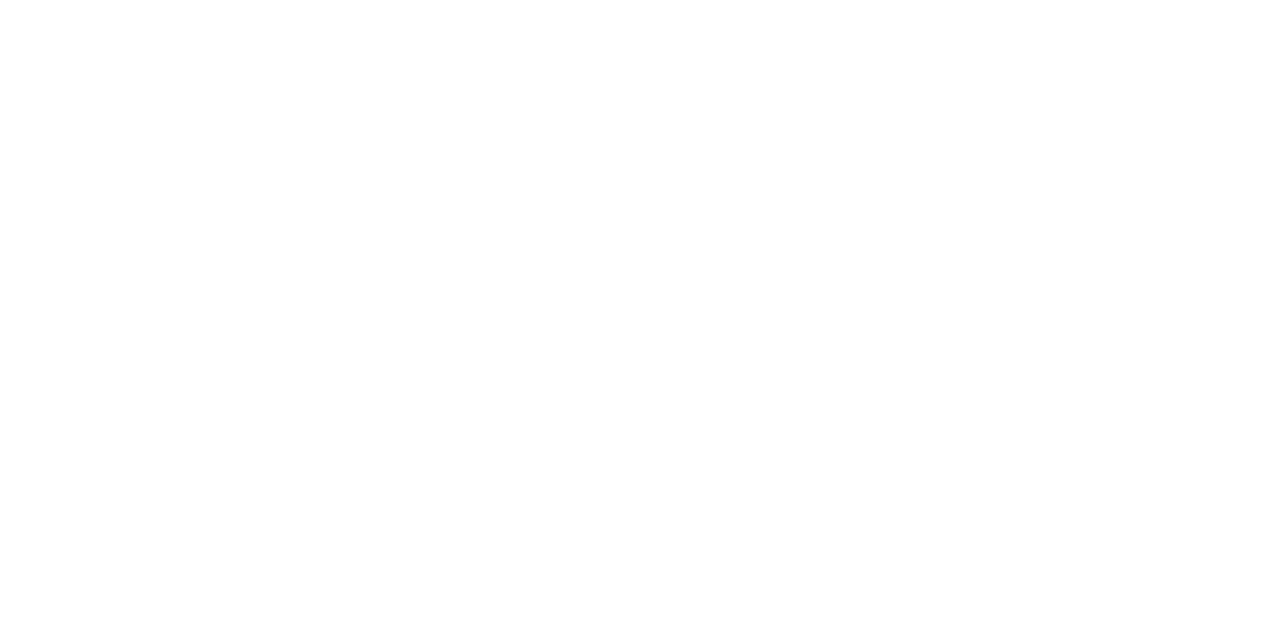
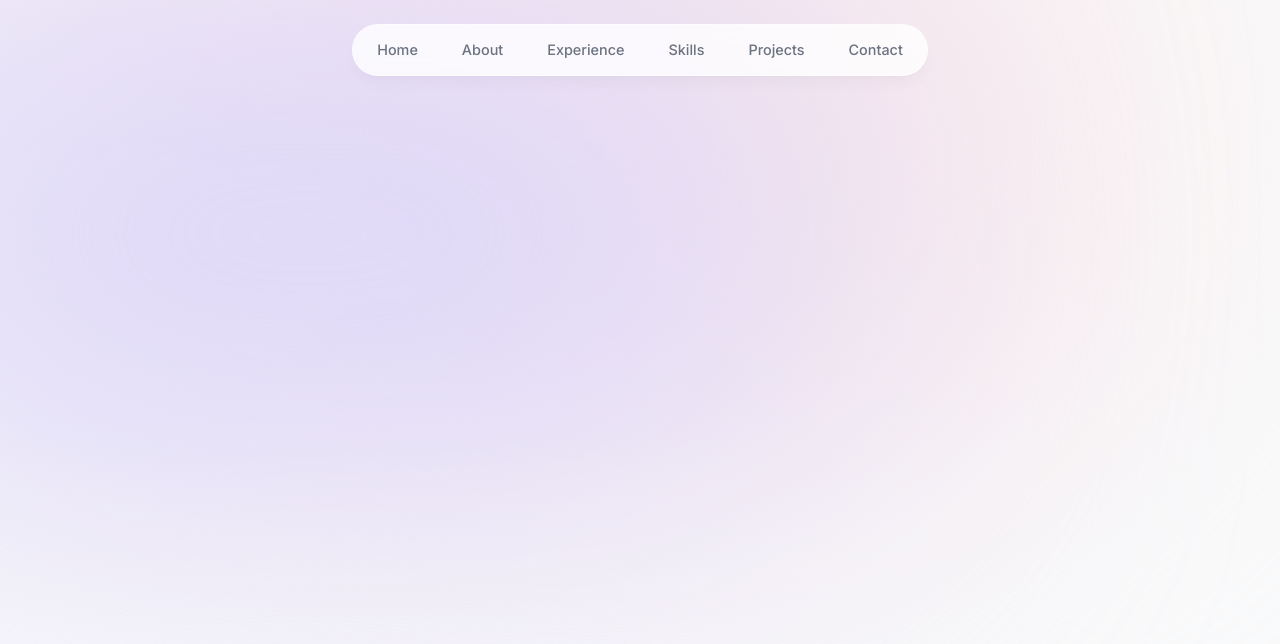
Before and after one commit to thehashmap/thehashmap.github.io, a Next.js app: page / in a window 1280 px wide. Shown: the top 644 px of the page. Built offline with nearby package versions, Linux system fonts and the light colour scheme.

Commit message:
feat: header

```diff
--- a/app/layout.tsx
+++ b/app/layout.tsx
@@ -1,22 +1,28 @@
-import './globals.css'
-import type { Metadata } from 'next'
-import { Inter } from 'next/font/google'
+import "./globals.css";
+import Header from "@/components/header";
+import type { Metadata } from "next";
+import { Inter } from "next/font/google";
 
-const inter = Inter({ subsets: ['latin'] })
+const inter = Inter({ subsets: ["latin"] });
 
 export const metadata: Metadata = {
-  title: 'Create Next App',
-  description: 'Generated by create next app',
-}
+  title: "Nikhil | Portfolio",
+  description: "Nikhil is a full-stack developer",
+};
 
 export default function RootLayout({
   children,
 }: {
-  children: React.ReactNode
+  children: React.ReactNode;
 }) {
   return (
     <html lang="en">
-      <body className={inter.className}>{children}</body>
+      <body className={`${inter.className} bg-gray-50 text-gray-950 relative `}>
+        <div className="bg-[#fbe2e3] absolute top-[-6rem] -z-10 right-[11rem] h-[31.25rem] w-[31.25rem] rounded-full blur-[10rem] sm:w-[68.75rem]"></div>
+        <div className="bg-[#dbd7fb] absolute top-[-1rem] -z-10 left-[-35rem] h-[31.25rem] w-[50rem] rounded-full blur-[10rem] sm:w-[68.75rem] md:left-[-33rem] lg:left-[-28rem] xl:left-[-15rem] 2xl:left-[-5rem] "></div>
+        <Header />
+        {children}
+      </body>
     </html>
-  )
+  );
 }
--- /dev/null
+++ b/components/header.tsx
@@ -0,0 +1,38 @@
+"use client";
+
+import React from "react";
+import { motion } from "framer-motion";
+import { links } from "@/lib/data";
+import Link from "next/link";
+
+export default function Header() {
+  return (
+    <header className="z-[999] relative">
+      <motion.div
+        className="fixed top-0 left-1/2 h-[4.5rem] w-full rounded-none border border-white border-opacity-40 bg-white bg-opacity-80 shadow-lg shadow-black/[0.03] backdrop-blur-[0.5rem] sm:top-6 sm:h-[3.25rem] sm:w-[36rem] sm:rounded-full"
+        initial={{ y: -100, x: "-50%", opacity: 0 }}
+        animate={{ y: 0, x: "-50%", opacity: 1 }}
+      ></motion.div>
+
+      <nav className="flex fixed top-[0.15rem] left-1/2 h-12 -translate-x-1/2 py-2 sm:top-[1.7rem] sm:h-[initial] sm:py-0">
+        <ul className="flex w-[22rem] flex-wrap items-center justify-center gap-y-1 text-[0.9rem] font-medium text-gray-500 sm:w-[initial] sm:flex-nowrap sm:gap-5">
+          {links.map((link) => (
+            <motion.li
+              className="h-3/4 flex items-center justify-center relative"
+              key={link.hash}
+              initial={{ y: -100, opacity: 0 }}
+              animate={{ y: 0, opacity: 1 }}
+            >
+              <Link
+                className="flex w-full items-center justify-center px-3 py-3 hover:text-gray-950 transition"
+                href={link.hash}
+              >
+                {link.name}
+              </Link>
+            </motion.li>
+          ))}
+        </ul>
+      </nav>
+    </header>
+  );
+}
--- /dev/null
+++ b/lib/data.ts
@@ -0,0 +1,122 @@
+import React from "react";
+import { CgWorkAlt } from "react-icons/cg";
+import { FaReact } from "react-icons/fa";
+import { LuGraduationCap } from "react-icons/lu";
+import nextsvg from "@/public/next.svg";
+
+export const links = [
+  {
+    name: "Home",
+    hash: "#home",
+  },
+  {
+    name: "About",
+    hash: "#about",
+  },
+  {
+    name: "Experience",
+    hash: "#experience",
+  },
+  {
+    name: "Skills",
+    hash: "#skills",
+  },
+  {
+    name: "Projects",
+    hash: "#projects",
+  },
+  {
+    name: "Contact",
+    hash: "#contact",
+  },
+] as const;
+
+export const experiencesData = [
+  {
+    title: "Lorem Ipsum",
+    location: "Lorem Ipsum",
+    description:
+      "Lorem ipsum dolor sit amet, consectetur adipiscing elit. Nullam eu urna id nisi tincidunt accumsan. Integer tincidunt, justo nec cursus feugiat, lorem dolor pellentesque tortor, non malesuada risus metus sit amet urna.",
+    icon: React.createElement(LuGraduationCap),
+    date: "Lorem Ipsum",
+  },
+  {
+    title: "Lorem Ipsum",
+    location: "Lorem Ipsum",
+    description:
+      "Lorem ipsum dolor sit amet, consectetur adipiscing elit. Nullam eu urna id nisi tincidunt accumsan. Integer tincidunt, justo nec cursus feugiat, lorem dolor pellentesque tortor, non malesuada risus metus sit amet urna.",
+    icon: React.createElement(CgWorkAlt),
+    date: "Lorem Ipsum - Lorem Ipsum",
+  },
+  {
+    title: "Lorem Ipsum",
+    location: "Lorem Ipsum",
+    description:
+      "Lorem ipsum dolor sit amet, consectetur adipiscing elit. Nullam eu urna id nisi tincidunt accumsan. Integer tincidunt, justo nec cursus feugiat, lorem dolor pellentesque tortor, non malesuada risus metus sit amet urna.",
+    icon: React.createElement(FaReact),
+    date: "Lorem Ipsum - Lorem Ipsum",
+  },
+] as const;
+
+export const projectsData = [
+  {
+    title: "Lorem Ipsum",
+    description:
+      "Lorem ipsum dolor sit amet, consectetur adipiscing elit. Nullam eu urna id nisi tincidunt accumsan. Integer tincidunt, justo nec cursus feugiat, lorem dolor pellentesque tortor, non malesuada risus metus sit amet urna.",
+    tags: [
+      "Lorem Ipsum",
+      "Lorem Ipsum",
+      "Lorem Ipsum",
+      "Lorem Ipsum",
+      "Lorem Ipsum",
+    ],
+    imageUrl: nextsvg,
+  },
+  {
+    title: "Lorem Ipsum",
+    description:
+      "Lorem ipsum dolor sit amet, consectetur adipiscing elit. Nullam eu urna id nisi tincidunt accumsan. Integer tincidunt, justo nec cursus feugiat, lorem dolor pellentesque tortor, non malesuada risus metus sit amet urna.",
+    tags: [
+      "Lorem Ipsum",
+      "Lorem Ipsum",
+      "Lorem Ipsum",
+      "Lorem Ipsum",
+      "Lorem Ipsum",
+    ],
+    imageUrl: nextsvg,
+  },
+  {
+    title: "Lorem Ipsum",
+    description:
+      "Lorem ipsum dolor sit amet, consectetur adipiscing elit. Nullam eu urna id nisi tincidunt accumsan. Integer tincidunt, justo nec cursus feugiat, lorem dolor pellentesque tortor, non malesuada risus metus sit amet urna.",
+    tags: [
+      "Lorem Ipsum",
+      "Lorem Ipsum",
+      "Lorem Ipsum",
+      "Lorem Ipsum",
+      "Lorem Ipsum",
+    ],
+    imageUrl: nextsvg,
+  },
+] as const;
+
+export const skillsData = [
+  "HTML",
+  "CSS",
+  "JavaScript",
+  "TypeScript",
+  "React",
+  "Next.js",
+  "Node.js",
+  "Git",
+  "Tailwind",
+  "Prisma",
+  "MongoDB",
+  "Redux",
+  "GraphQL",
+  "Apollo",
+  "Express",
+  "PostgreSQL",
+  "Python",
+  "Framer Motion",
+] as const;
--- a/package.json
+++ b/package.json
@@ -9,9 +9,11 @@
     "lint": "next lint"
   },
   "dependencies": {
+    "framer-motion": "^10.16.4",
     "next": "latest",
     "react": "latest",
-    "react-dom": "latest"
+    "react-dom": "latest",
+    "react-icons": "^4.11.0"
   },
   "devDependencies": {
     "@types/node": "latest",
@@ -20,7 +22,7 @@
     "autoprefixer": "^10.4.16",
     "eslint": "latest",
     "eslint-config-next": "latest",
-    "postcss": "^8.4.30",
+    "postcss": "^8.4.31",
     "tailwindcss": "^3.3.3",
     "typescript": "latest"
   }
```
Also changed, not shown: 1 other file (tests, documents, lock files or other folders).
